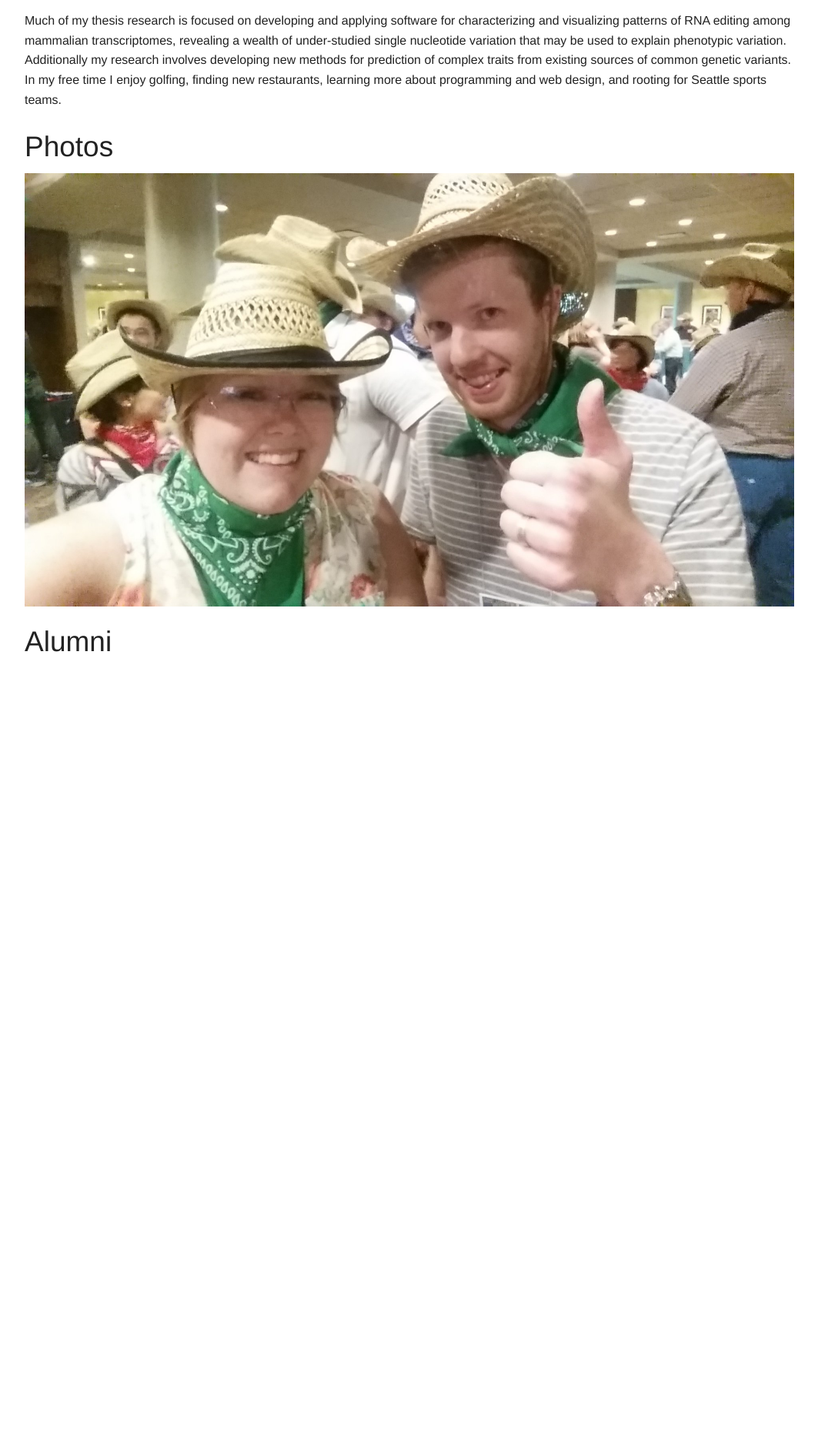
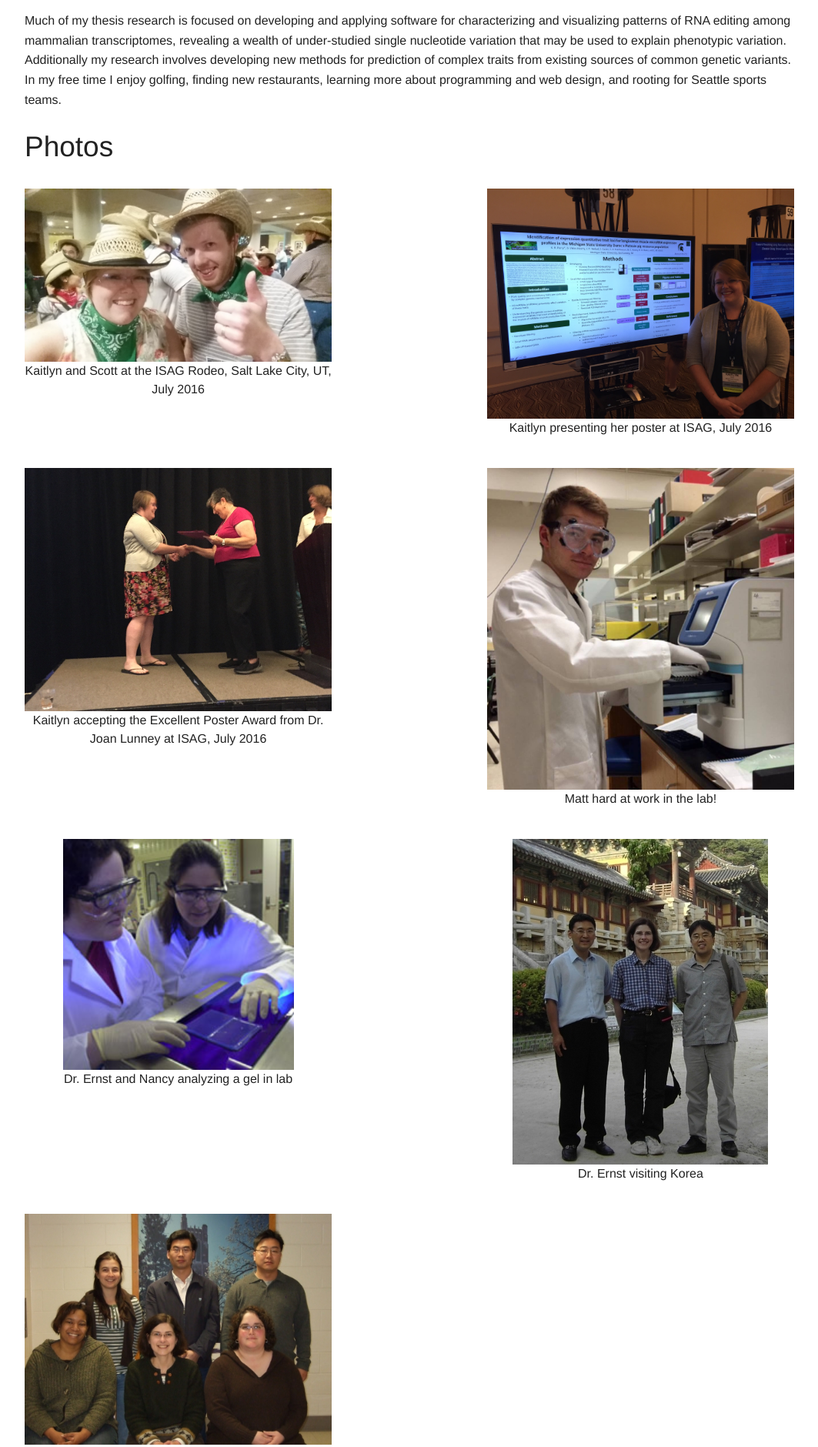
Before and after one commit to ernst-lab/ernst-lab.github.io, a Jekyll site: the page built from index.html, in a window 1280 px wide. Shown: the part 1735-3615 px from the top of the page at 77% size, without its empty margins (108-1171 px from the left). Built offline with Jekyll 4.4.1, drawn with Linux system fonts in a browser that asks for light colours; before the commit the page ends 2602 px from its top, so only the background shows below that; some of the changed text lies outside the part shown.

Commit message:
added photo formatting

```diff
--- a/css/main.css
+++ b/css/main.css
@@ -30,3 +30,11 @@
 #bio {
     margin-top: 1em;
 }
+
+/*Photos*/
+figure {
+    text-align: center;
+    display: table;
+    max-width: 50%; /* demo; set some amount (px or %) if you can */
+    margin: 20px auto; /* not needed unless you want centered */
+}
--- a/index.html
+++ b/index.html
@@ -25,8 +25,45 @@ layout: default
 
 <a name="photos"></a>
 <h2 data-magellan-destination="photos">Photos</h2>
-{% capture photos %}{% include photos.md %}{% endcapture %}
-{{ photos | markdownify }}
+
+<div class="row">
+	<figure class="small-5 columns">
+		<img src="/images/photos/Scott_Kaitlyn_ISAG_Rodeo.jpg">
+		<figcaption>Kaitlyn and Scott at the ISAG Rodeo, Salt Lake City, UT, July 2016</figcaption>
+	</figure>
+	<figure class="small-5 columns">
+		<img src="/images/photos/Kaitlyn_ISAG_Poster.jpg">
+		<figcaption>Kaitlyn presenting her poster at ISAG, July 2016</figcaption>
+	</figure>
+</div>
+<div class="row">
+	<figure class="small-5 columns">
+		<img src="/images/photos/Kaitlyn_ISAG_Poster_Award.jpg">
+		<figcaption>Kaitlyn accepting the Excellent Poster Award from Dr. Joan Lunney at ISAG, July 2016</figcaption>
+	</figure>
+	<figure class="small-5 columns">
+		<img src="/images/photos/Matt_Charles_InLab.jpg">
+		<figcaption>Matt hard at work in the lab!</figcaption>
+	</figure>
+</div>
+<div class="row">
+	<figure class="small-5 columns">
+		<img src="/images/photos/ernst_raney.jpg" style="height:300px;">
+		<figcaption>Dr. Ernst and Nancy analyzing a gel in lab</figcaption>
+	</figure>
+	<figure class="small-5 columns">
+		<img src="/images/photos/Ernst_Korea.jpg">
+		<figcaption>Dr. Ernst visiting Korea</figcaption>
+	</figure>
+</div>
+<div class="row">
+	<figure class="small-5 columns">
+		<img src="/images/photos/ernst_lab_group_5yago.jpg" style="height:300px;">
+		<figcaption>The Ernst lab, circa xxxx</figcaption>
+	</figure>
+</div>
+
+</div>
 
 <a name="alumni"></a>
 <h2 data-magellan-destination="alumni">Alumni</h2>
```
